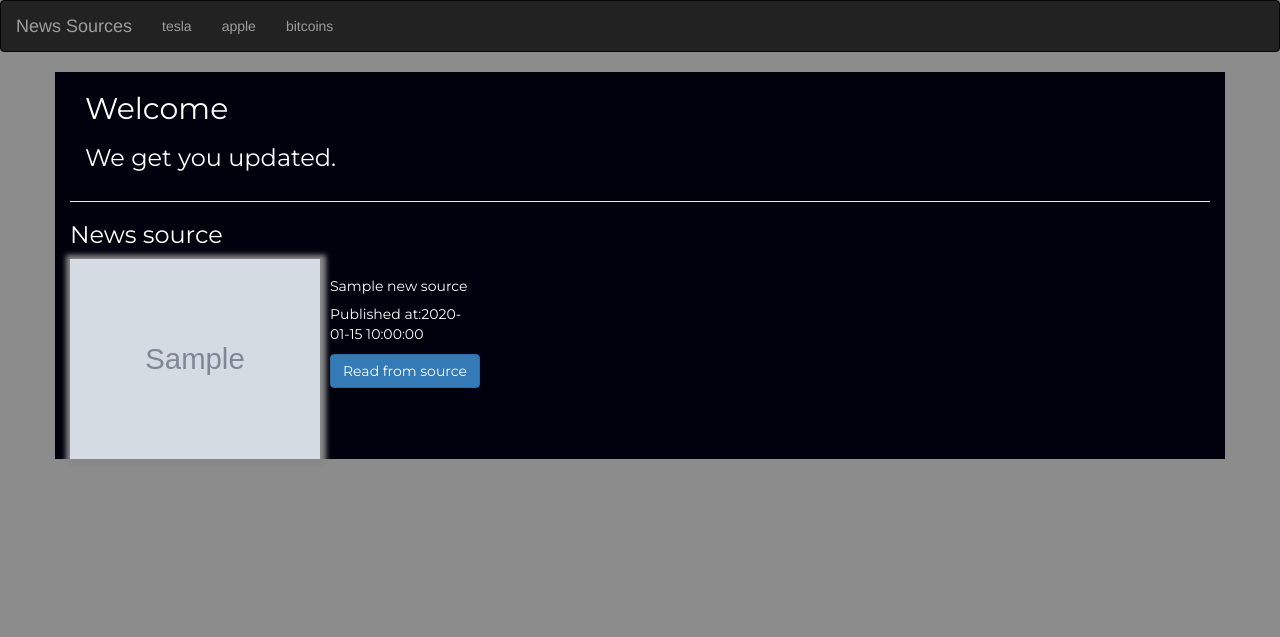
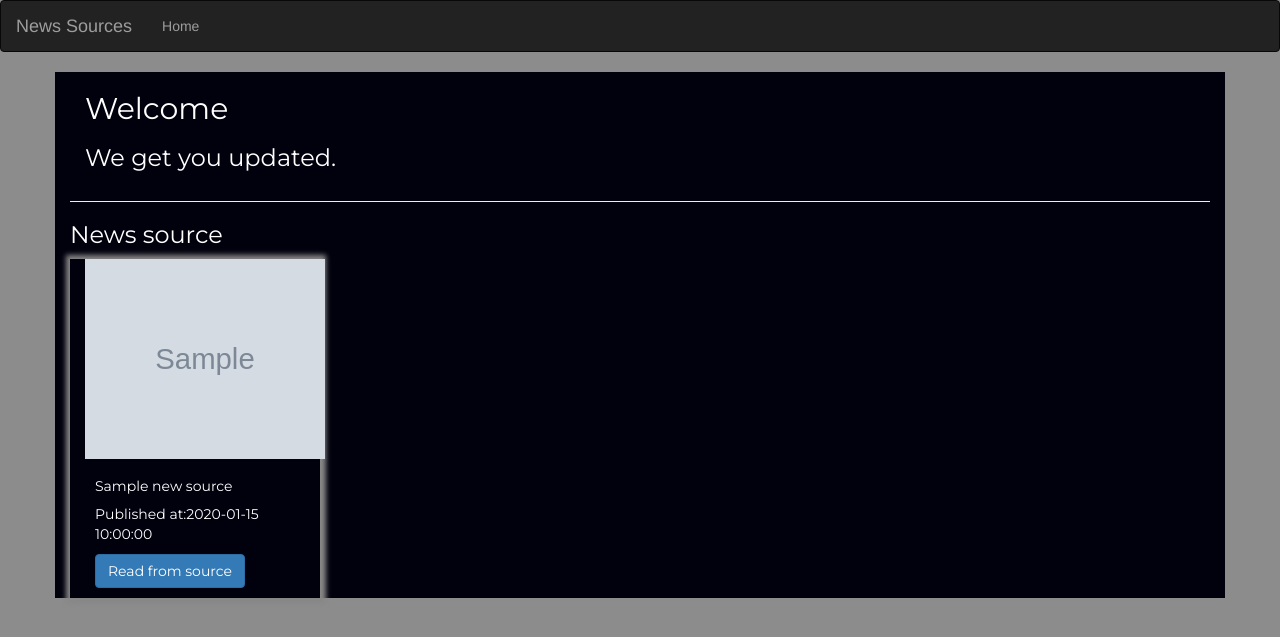
Before and after one commit to Rubyroy12/news-api, a Flask app: template app/templates/index.html in a window 1280 px wide. Shown: the top 637 px of the page. Run offline with Flask 2, Linux system fonts and the light colour scheme; the template is opened without the code that fills it: most values are stand-ins (such as "Sample title", 1, 10 or a date in 2020); grey boxes marked "Sample" are stand-in pictures; some libraries are stand-ins or nearby versions.

Commit message:
style homepage

```diff
--- a/app/static/css/style.css
+++ b/app/static/css/style.css
@@ -11,12 +11,8 @@ body{
 
 }
 
-.card{
-
-    display: flex;
-    flex-direction:row;
-    justify-content: between;
-
-
-
+.source{
+    display:flex;
+    justify-content: center;
+    flex-direction: row;
 }
--- a/app/templates/index.html
+++ b/app/templates/index.html
@@ -19,11 +19,10 @@
     <h3>News source</h3>
 
 
-
-        {%for new_source in sources%}
-
-          <div class="card" style="width: 25rem; box-shadow: 1px 1px 5px 5px #888888;">
-            <img class="card-img-top" src="{{new_source.image}}" alt="Card image cap" width="250px" height="200px">
+        <div class="card  ">
+          {%for new_source in sources%}
+          <div class="card col-xs-12 col-sm-4 col-md-2 col-lg-2" style="width: 25rem; box-shadow: 1px 1px 5px 5px #888888;">
+            <img class="card-img-top" src="{{new_source.image}}" alt="Card image cap" width="240px" height="200px">
             <div class="card-body" style="padding:10px">
               <h5 class="card-title">{{new_source.title}}</h5>
               <p class="card-text">Published at:{{new_source.time}}</p>
@@ -32,7 +31,8 @@
           </div>
 
 
-        {%endfor%}
+         {%endfor%}
+      </div>
 
 
 </div>
--- a/app/templates/navbar.html
+++ b/app/templates/navbar.html
@@ -12,9 +12,7 @@
         </div>
         <div class="navbar-collapse collapse">
             <ul class="nav navbar-nav">
-                <li><a href="/">tesla</a></li>
-                <li><a href="/">apple</a></li>
-                <li><a href="/">bitcoins</a></li>
+                <li><a href="/">Home</a></li>
         </div>
 
     </div>
```
Also changed, not shown: app/main/views.py (+0 -7 lines), app/models.py (+7 -0 lines), app/request.py (+34 -0 lines).
